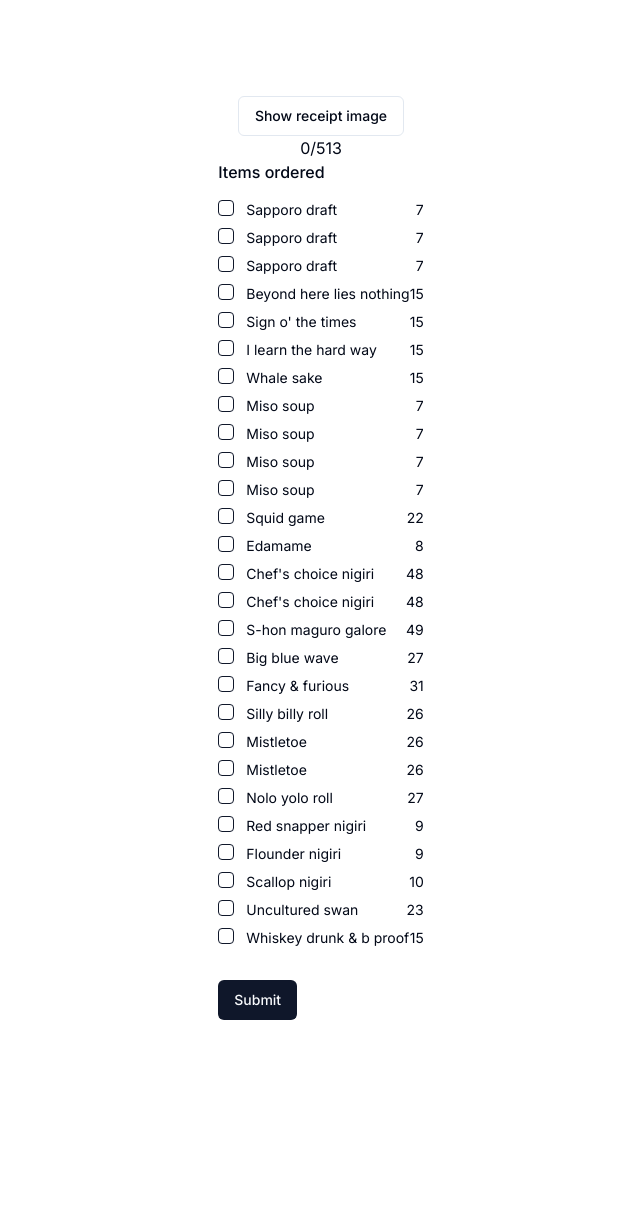
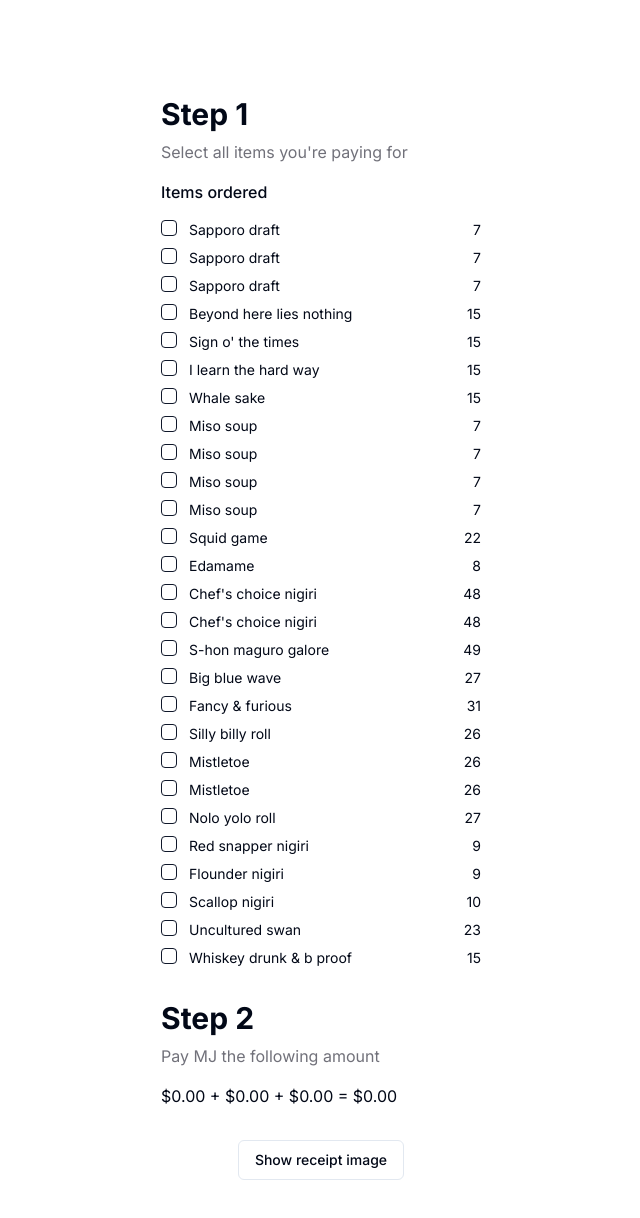
Before and after one commit to nicholasrokosz/billy-sushi-tab-splitter, a Next.js app: page / in a window 1280 px wide. Shown: the top 1218 px of the page, without its empty margins (319-959 px from the left). Before the commit the page ends 1116 px from the top, so only its background shows below. Built offline with nearby package versions, Linux system fonts and the light colour scheme.

Commit message:
Add steps with amount owed

```diff
--- a/src/app/layout.js
+++ b/src/app/layout.js
@@ -1,17 +1,17 @@
-import { Inter } from "next/font/google";
-import "./globals.css";
+import { Inter } from 'next/font/google'
+import './globals.css'
 
-const inter = Inter({ subsets: ["latin"] });
+const inter = Inter({ subsets: ['latin'] })
 
 export const metadata = {
-  title: "Create Next App",
-  description: "Generated by create next app",
-};
+  title: 'Create Next App',
+  description: 'Generated by create next app',
+}
 
 export default function RootLayout({ children }) {
   return (
     <html lang="en">
-      <body className={inter.className}>{children}</body>
+      <body className={`${inter.className} w-[100vw]`}>{children}</body>
     </html>
-  );
+  )
 }
--- a/src/app/page.js
+++ b/src/app/page.js
@@ -163,10 +163,16 @@ const items = [
   },
 ]
 
-const totalCost = items.reduce((a, b) => a + b.cost, 0)
+const overallSubtotal = items.reduce((a, b) => a + b.cost, 0)
+const overallTax = 48.69
+const overallTip = 112
 
 export default function Home() {
-  const [total, setTotal] = useState(0)
+  const [subtotal, setSubtotal] = useState(0)
+  const [tax, setTax] = useState(0)
+  const [tip, setTip] = useState(0)
+  const total = subtotal + tax + tip
+
   const form = useForm({
     defaultValues: {
       items: [],
@@ -174,34 +180,21 @@ export default function Home() {
   })
 
   function calculateTotal(data) {
-    const total = data.items
+    const subtotal = data.items
       .map((id) => items[id - 1])
       .reduce((a, b) => a + b.cost, 0)
-    setTotal(total)
+    const proportion = subtotal / overallSubtotal
+
+    setSubtotal(subtotal)
+    setTax(overallTax * proportion)
+    setTip(overallTip * proportion)
   }
 
   return (
-    <main className="flex min-h-screen flex-col items-center p-24">
-      <Dialog>
-        <DialogTrigger>
-          <Button variant="outline">Show receipt image</Button>
-        </DialogTrigger>
-        <DialogContent>
-          <DialogHeader>
-            <DialogTitle>Receipt picture</DialogTitle>
-          </DialogHeader>
-          <Image
-            src="/billy-sushi-receipt.jpeg"
-            alt="Receipt picture"
-            width={500}
-            height={100}
-            priority
-          />
-        </DialogContent>
-      </Dialog>
-      <p>
-        {total}/{totalCost}
-      </p>
+    <main className="flex min-h-screen max-w-lg mx-auto flex-col gap-8 p-24">
+      <section>
+        <h1 className="text-3xl font-bold mb-2">Step 1</h1>
+        <p className="text-zinc-500 mb-4">Select all items you're paying for</p>
         <Form {...form}>
           <form
             // onSubmit={form.handleSubmit(calculateTotal)}
@@ -257,9 +250,34 @@ export default function Home() {
                 </FormItem>
               )}
             />
-          <Button type="submit">Submit</Button>
           </form>
         </Form>
+      </section>
+      <section>
+        <h1 className="text-3xl font-bold mb-2">Step 2</h1>
+        <p className="text-zinc-500 mb-4">Pay MJ the following amount</p>
+        <p>
+          ${subtotal.toFixed(2)} + ${tax.toFixed(2)} + ${tip.toFixed(2)} = $
+          {total.toFixed(2)}
+        </p>
+      </section>
+      <Dialog>
+        <DialogTrigger>
+          <Button variant="outline">Show receipt image</Button>
+        </DialogTrigger>
+        <DialogContent>
+          <DialogHeader>
+            <DialogTitle>Receipt picture</DialogTitle>
+          </DialogHeader>
+          <Image
+            src="/billy-sushi-receipt.jpeg"
+            alt="Receipt picture"
+            width={500}
+            height={100}
+            priority
+          />
+        </DialogContent>
+      </Dialog>
     </main>
   )
 }
```
Lines whose indentation alone changed are shown as unchanged.
